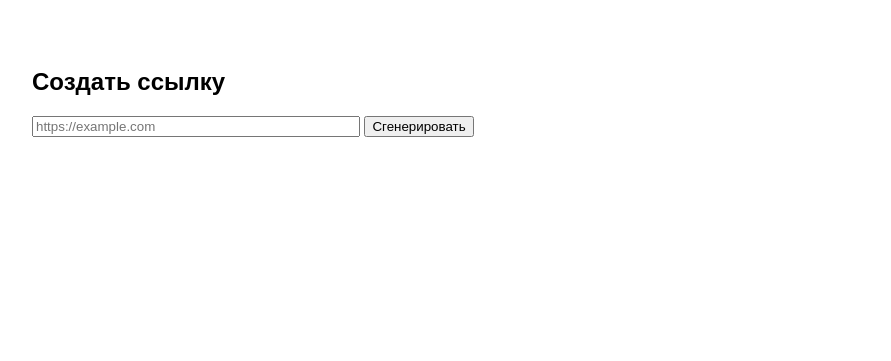
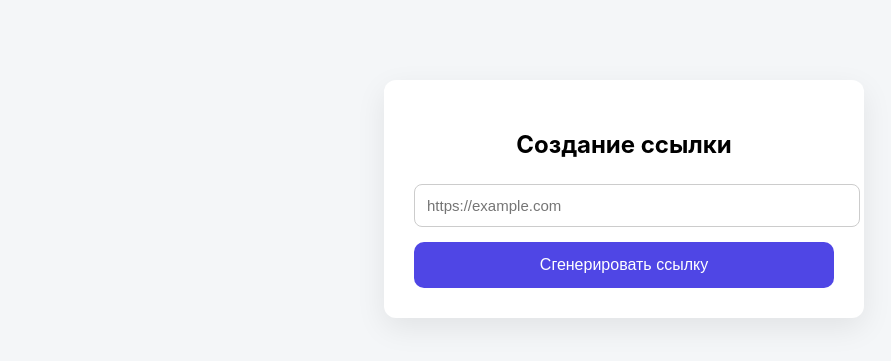
Before and after one commit to sergymarco25-hub/one-time-link, a FastAPI app: template templates/index.html in a window 1280 px wide. Shown: the top 361 px of the page, without its empty margins (16-907 px from the left). Run offline with FastAPI, Linux system fonts and the light colour scheme; the template is opened without the code that fills it, so the values that code supplies are empty.

Commit message:
Update index.html

```diff
--- a/templates/index.html
+++ b/templates/index.html
@@ -1,25 +1,89 @@
 <!DOCTYPE html>
-<html>
+<html lang="ru">
 <head>
-<meta charset="utf-8">
+<meta charset="UTF-8">
 <title>One-Time Link</title>
+
+<style>
+body {
+    font-family: -apple-system, BlinkMacSystemFont, Arial;
+    background: #f4f6f8;
+}
+
+.card {
+    width: 420px;
+    margin: 80px auto;
+    background: #fff;
+    padding: 30px;
+    border-radius: 12px;
+    box-shadow: 0 10px 30px rgba(0,0,0,0.08);
+}
+
+h2 {
+    text-align: center;
+    margin-bottom: 25px;
+}
+
+input {
+    width: 100%;
+    padding: 12px;
+    border-radius: 8px;
+    border: 1px solid #ccc;
+    font-size: 15px;
+}
+
+button {
+    width: 100%;
+    margin-top: 15px;
+    padding: 14px;
+    border-radius: 10px;
+    border: none;
+    font-size: 16px;
+    background: #4f46e5;
+    color: white;
+    cursor: pointer;
+}
+
+button:hover {
+    background: #4338ca;
+}
+
+.copy {
+    background: #10b981;
+}
+
+.copy:hover {
+    background: #059669;
+}
+
+.success {
+    text-align: center;
+    color: #059669;
+    margin-top: 10px;
+    display: none;
+}
+</style>
 </head>
 
-<body style="font-family:Arial; padding:40px;">
+<body>
 
-<h2>Создать ссылку</h2>
+<div class="card">
+    <h2>Создание ссылки</h2>
 
     <form method="post" action="/create">
-  <input name="target_url" placeholder="https://example.com" required style="width:320px;">
-  <button type="submit">Сгенерировать</button>
+        <input name="target_url" placeholder="https://example.com" required>
+        <button type="submit">Сгенерировать ссылку</button>
     </form>
 
     {% if link %}
-  <p>Ваша ссылка:</p>
-  <input id="link" value="{{ link }}" readonly style="width:320px;">
-  <button type="button" onclick="copy()">Скопировать</button>
-  <p id="ok" style="display:none;color:green;">✔ Скопировано</p>
+        <hr style="margin:25px 0">
+
+        <input id="link" value="{{ link }}" readonly>
+        <button type="button" class="copy" onclick="copy()">Скопировать ссылку</button>
+
+        <div id="ok" class="success">Ссылка скопирована</div>
     {% endif %}
+</div>
 
 <script>
 function copy() {
```
Lines whose indentation alone changed are shown as unchanged.
